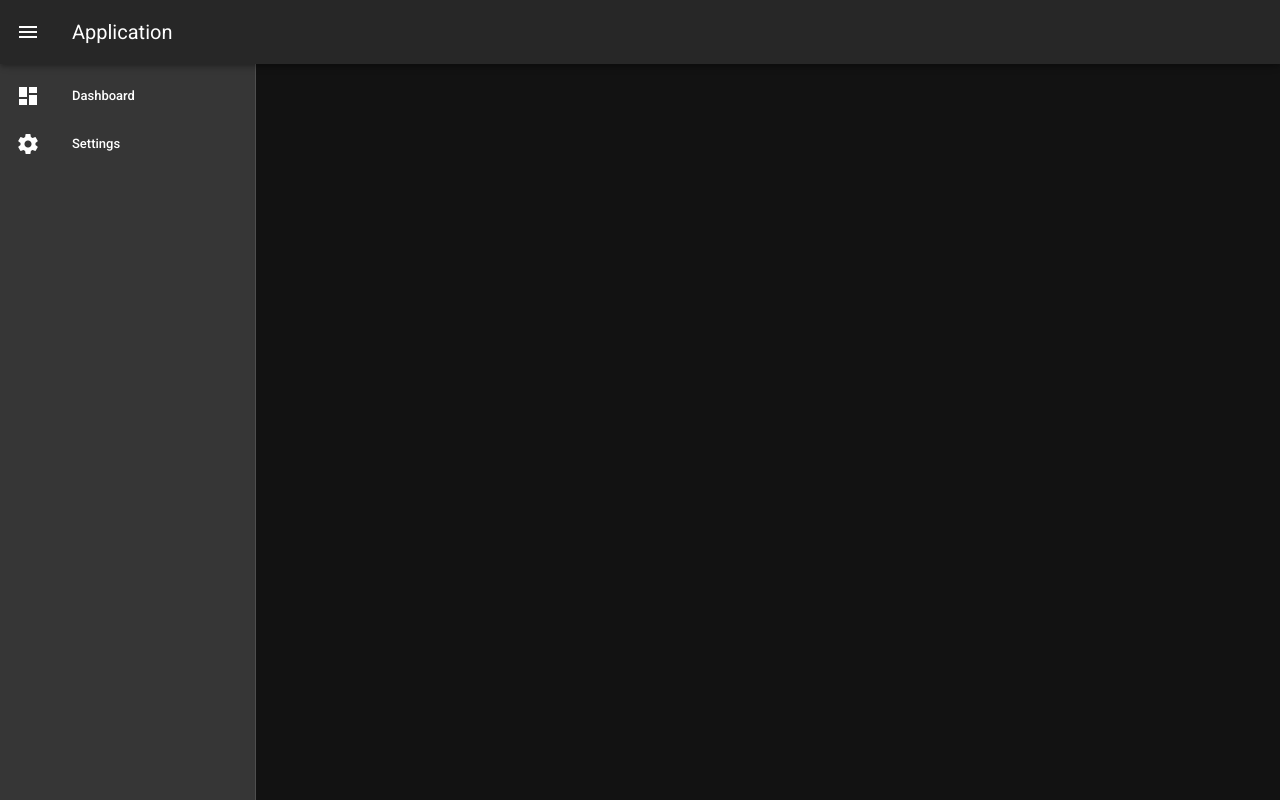
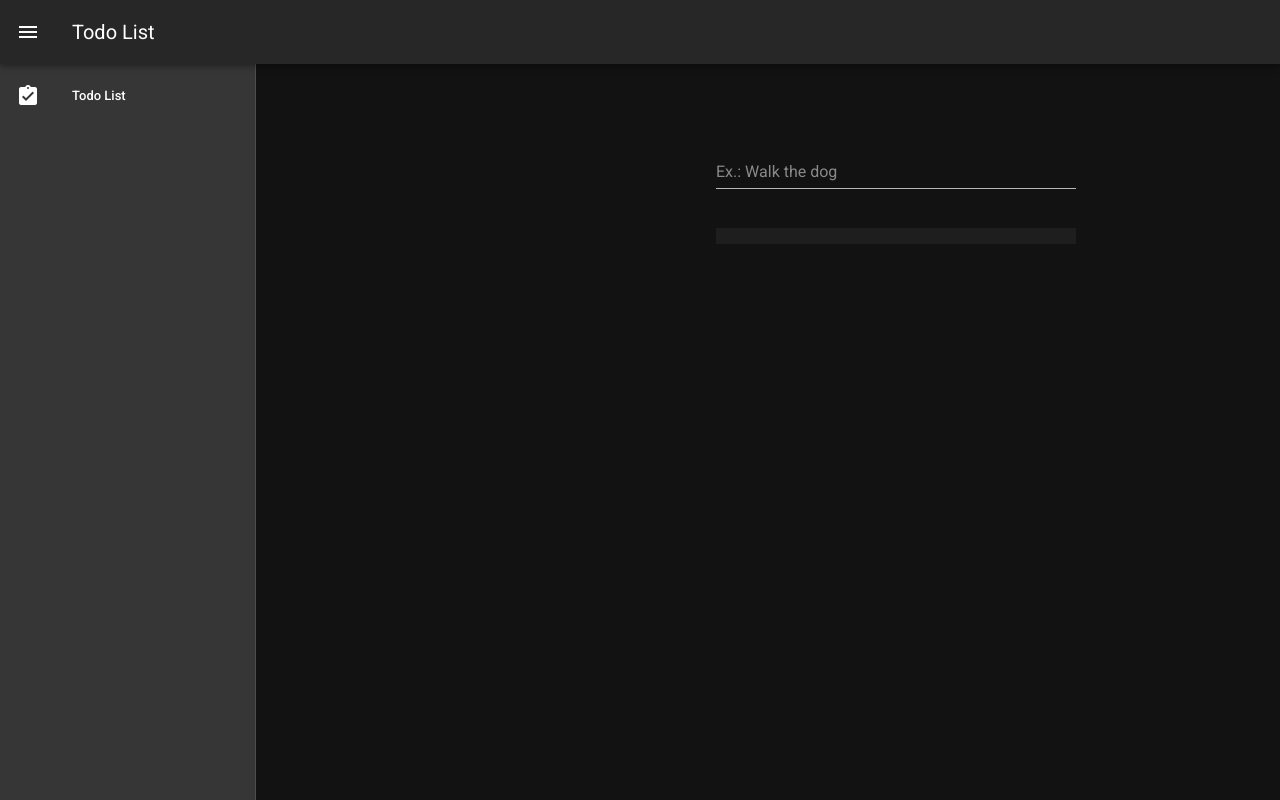
Before and after one commit to bvinicius/playground, a Vue app: page /todolist in a window 1280 px wide. Both pictures are taken after a click on the button 28 px from the left and 32 px from the top of the page. Built offline with nearby package versions, Linux system fonts and the light colour scheme.

Commit message:
Started todo list

```diff
--- a/public/index.html
+++ b/public/index.html
@@ -8,6 +8,7 @@
     <title><%= htmlWebpackPlugin.options.title %></title>
     <link rel="stylesheet" href="https://fonts.googleapis.com/css?family=Roboto:100,300,400,500,700,900">
     <link rel="stylesheet" href="https://cdn.jsdelivr.net/npm/@mdi/font@latest/css/materialdesignicons.min.css">
+    <link href="https://fonts.googleapis.com/css?family=Material+Icons" rel="stylesheet">
   </head>
   <body>
     <noscript>
--- a/src/App.vue
+++ b/src/App.vue
@@ -6,21 +6,16 @@
       clipped
     >
       <v-list dense>
-        <v-list-item link>
-          <v-list-item-action>
-            <v-icon>mdi-view-dashboard</v-icon>
-          </v-list-item-action>
-          <v-list-item-content>
-            <v-list-item-title>Dashboard</v-list-item-title>
-          </v-list-item-content>
-        </v-list-item>
-        <v-list-item link>
-          <v-list-item-action>
-            <v-icon>mdi-cog</v-icon>
-          </v-list-item-action>
-          <v-list-item-content>
-            <v-list-item-title>Settings</v-list-item-title>
-          </v-list-item-content>
+        <v-list-item
+          link
+          @click="$router.push('/todolist'); drawer = !drawer"
+          >
+            <v-list-item-action>
+              <v-icon>assignment_turned_in</v-icon>
+            </v-list-item-action>
+            <v-list-item-content>
+              <v-list-item-title>Todo List</v-list-item-title>
+            </v-list-item-content>
         </v-list-item>
       </v-list>
     </v-navigation-drawer>
@@ -30,7 +25,7 @@
       clipped-left
     >
       <v-app-bar-nav-icon @click.stop="drawer = !drawer"></v-app-bar-nav-icon>
-      <v-toolbar-title>Application</v-toolbar-title>
+      <v-toolbar-title>{{ $route.name }}</v-toolbar-title>
     </v-app-bar>
 
     <v-main>
@@ -46,9 +41,6 @@
 
 <script>
   export default {
-    props: {
-      source: String,
-    },
     data: () => ({
       drawer: false,
     }),
--- a/src/main.js
+++ b/src/main.js
@@ -1,3 +1,5 @@
+/* eslint-disable no-debugger */
+
 import Vue from 'vue'
 import App from './App.vue'
 import vuetify from './plugins/vuetify';
--- a/src/plugins/vuetify.js
+++ b/src/plugins/vuetify.js
@@ -1,7 +1,11 @@
 import Vue from 'vue';
 import Vuetify from 'vuetify/lib';
+import '@mdi/font/css/materialdesignicons.css'
 
 Vue.use(Vuetify);
 
 export default new Vuetify({
+    icons: {
+        iconfont: 'mdi', // default - only for display purposes
+    },
 });
--- a/src/router/index.js
+++ b/src/router/index.js
@@ -1,6 +1,7 @@
 import Vue from 'vue'
 import VueRouter from 'vue-router'
 import Home from '../views/Home.vue'
+import TodoList from '../views/TodoList.vue'
 
 Vue.use(VueRouter)
 
@@ -11,6 +12,11 @@ Vue.use(VueRouter)
     name: 'Home',
     component: Home
   },
+  {
+    path: '/todolist',
+    name: 'Todo List',
+    component: TodoList
+  }
 ]
 
 const router = new VueRouter({
--- /dev/null
+++ b/src/views/TodoList.vue
@@ -0,0 +1,82 @@
+<template>
+  <v-main style="height:100%">
+    <v-row justify="center">
+      <v-col cols="6">
+          <v-text-field
+            autocomplete="off"
+            placeholder="Ex.: Walk the dog"
+            autofocus
+            style="height:60px"
+            v-on:keydown.enter="addTask()"
+            v-model="displayTasks"
+          >
+          </v-text-field>
+      </v-col>
+    </v-row>
+
+    <v-row justify="center">
+      <v-col cols="6">
+        <v-list>
+          <v-list-item
+            link
+            v-for="(item, i) in tasks" :key="i"
+            @click="item.done = !item.done"
+          >
+            <v-list-item-content>
+              {{ item.name }}
+            </v-list-item-content>
+            <v-list-item-action>
+              <v-checkbox v-model="item.done">
+              </v-checkbox>
+            </v-list-item-action>
+          </v-list-item>
+        </v-list>
+      </v-col>
+    </v-row>
+
+  </v-main>
+</template>
+
+<script>
+
+export default {
+  name: 'TodoList',
+  filters: [
+    {
+      name: 'Done',
+      value: task => task.done
+    },
+    {
+      name: 'Pending',
+      value: task => !task.done
+    }
+  ],
+
+  filter: null,
+
+  data: () => ({
+    tasks: [],
+    newTask: ''
+  }),
+
+  computed: {
+    displayTasks() {
+      return this.tasks.filter(e => this.filter(e))
+    }
+  },
+
+  methods: {
+    addTask: function() {
+      if (this.newTask) {
+        this.tasks.push({
+          name: this.newTask,
+          done: false,
+        })
+
+        this.newTask = ''
+      }
+    }
+  }
+
+}
+</script>
```
Also changed, not shown: package.json (+6 -1 lines), 1 other file (tests, documents, lock files or other folders).
